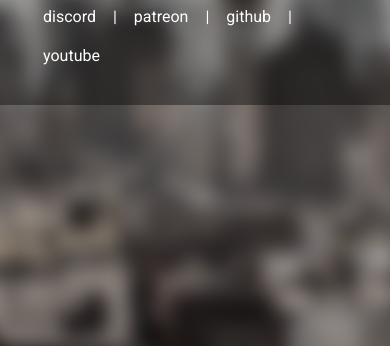
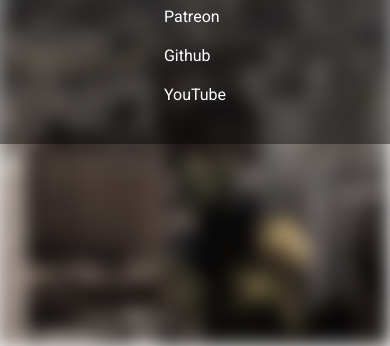
Before and after one commit to velddev/web-veld-one, a plain HTML site: page index.html in a window 390 px wide. Shown: the part 498-844 px from the top of the page. Drawn offline with Linux system fonts and the light colour scheme.

Commit message:
Added media queries to support mobile

```diff
--- a/index.html
+++ b/index.html
@@ -15,10 +15,10 @@
       </div>
         <h1>Veld</h1>
         <div class="links">
-          <a href="https://www.discord.gg/veUGD9t"> discord </a> |
-          <a href="https://www.patreon.com/mikibot"> patreon </a> |
-          <a href="https://www.github.com/velddev"> github </a>  |
-          <a href="https://www.youtube.com/channel/UC8SuQEp4_invozS5hDssA9Q"> youtube </a>
+            <a href="https://www.discord.gg/veUGD9t"> discord </a><span> | </span>
+            <a href="https://www.patreon.com/mikibot"> patreon </a><span> | </span>
+            <a href="https://www.github.com/velddev"> github </a><span> | </span>
+            <a href="https://www.youtube.com/channel/UC8SuQEp4_invozS5hDssA9Q"> YouTube </a>
         </div>
     </div>
   </body>
--- a/style.css
+++ b/style.css
@@ -17,12 +17,16 @@ body {
   align-items: center; /* center vertically */
 }
 
+
+@media (max-width: 2560) {
+
+}
+
+
 .background {
   position: absolute;
-  width: 150%;
-  height: 150%;
-  top: -100px;
-  left: -100px;
+  width: 100%;
+  height: 100%;
   z-index: -1;
 
   background: url('./assets/img/background.jpg') center no-repeat;
@@ -82,12 +86,31 @@ body {
   cursor: pointer;
 }
 
+@media (max-width: 600px) {
+    .links a {
+        display: block;
+        font-size: 24px;
+    }
+    .links a:hover {
+        border-left: 2px solid #FFF;
+        border-right: 2px solid #FFF;
+    }
+    .links span {
+        display: none;
+    }
+}
+@media (min-width: 601px) {
+    .links a:hover {
+      border-bottom: 2px solid #FFF;
+    }
+}
+
 .links a {
-  display: inline-block;
   padding: 10px;
   margin: 0 3px;
   transition: all 0.2s;
   font-size: 16;
+  text-transform: capitalize
 }
 
 .links a:hover {
```
